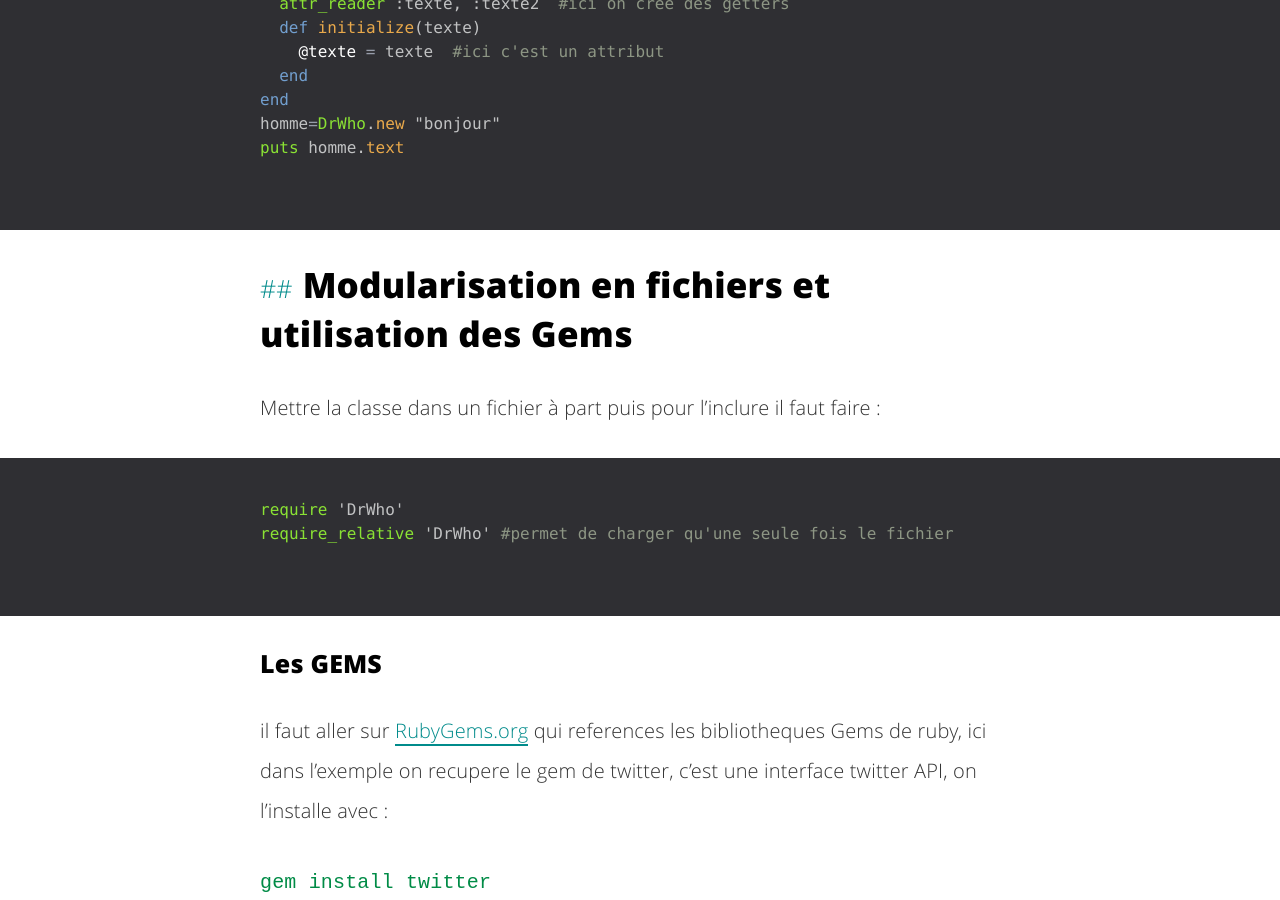
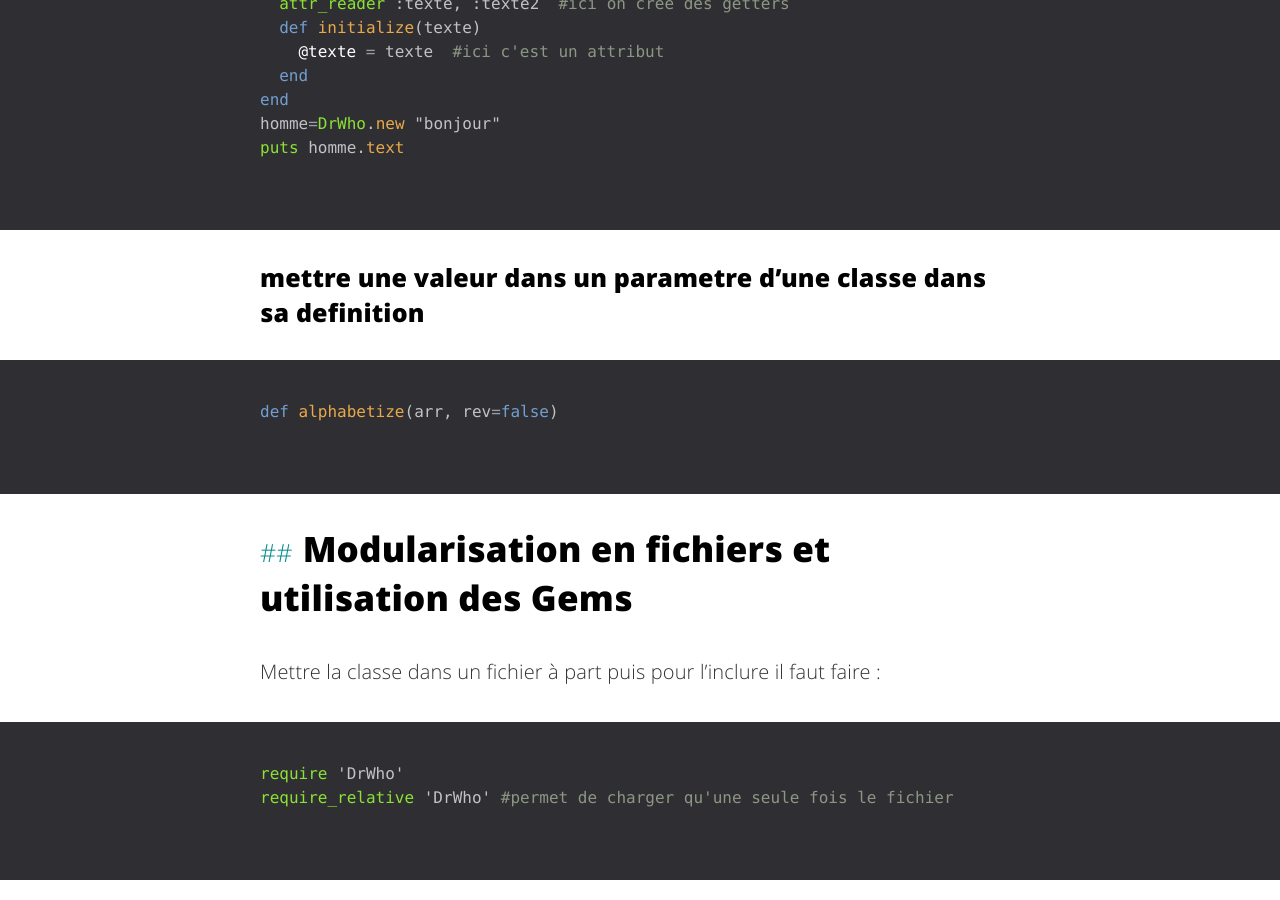
Before and after one commit to fasca/fasca.github.io, a Jekyll site: the page built from _posts/2016-10-26-ruby.md, in a window 1280 px wide and 900 px high, scrolled down 50098 px. Built offline with Jekyll 4.4.1, drawn with Linux system fonts in a browser that asks for light colours; comment, search, counter and statistics services are not loaded.

Commit message:
Update 2016-10-26-ruby.md

````diff
--- a/_posts/2016-10-26-ruby.md
+++ b/_posts/2016-10-26-ruby.md
@@ -1340,6 +1340,11 @@ end
 homme=DrWho.new "bonjour"
 puts homme.text
 ```
+### mettre une valeur dans un parametre d'une classe dans sa definition
+
+```ruby
+def alphabetize(arr, rev=false)
+```
 
 ## Modularisation en fichiers et utilisation des Gems
 
````
